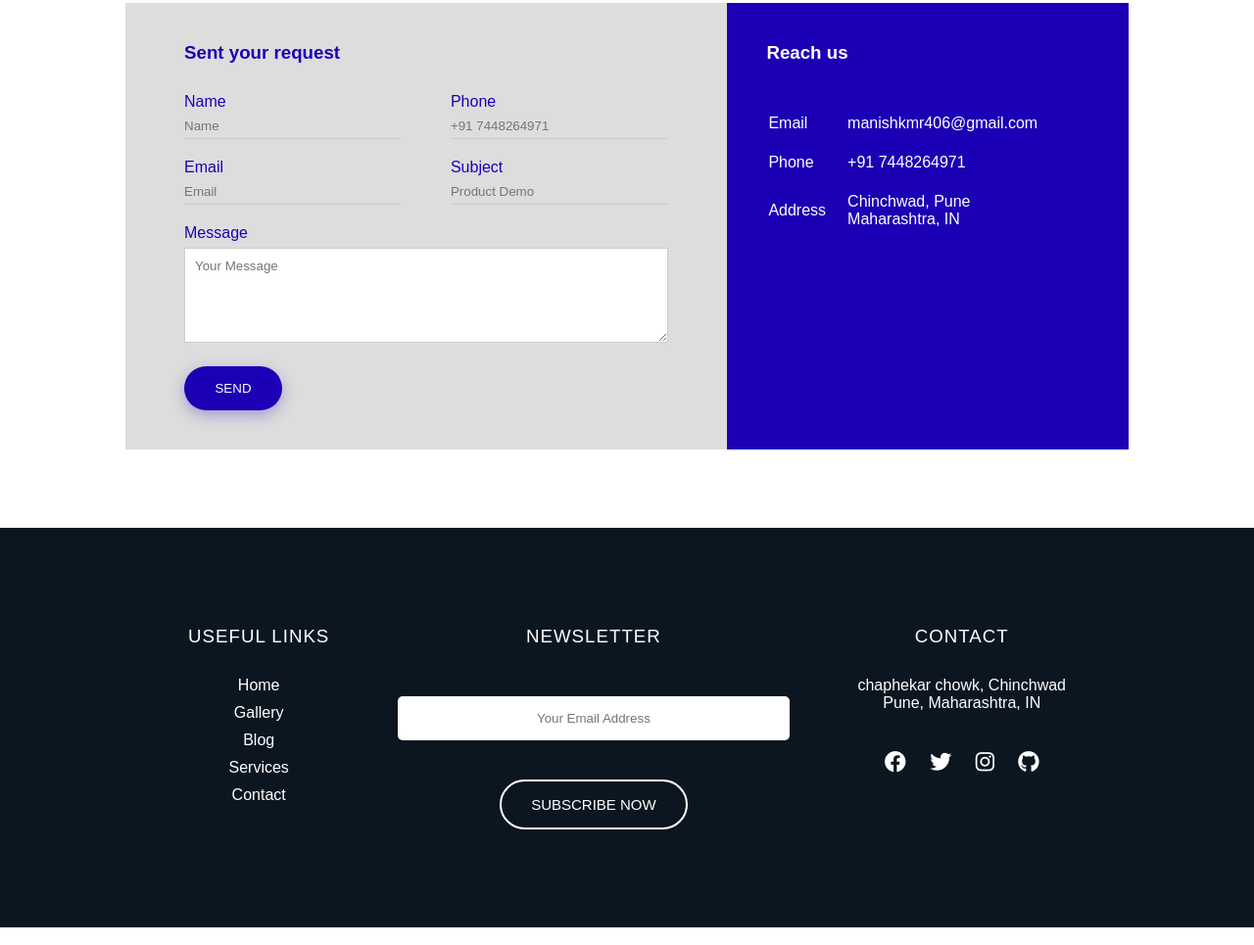
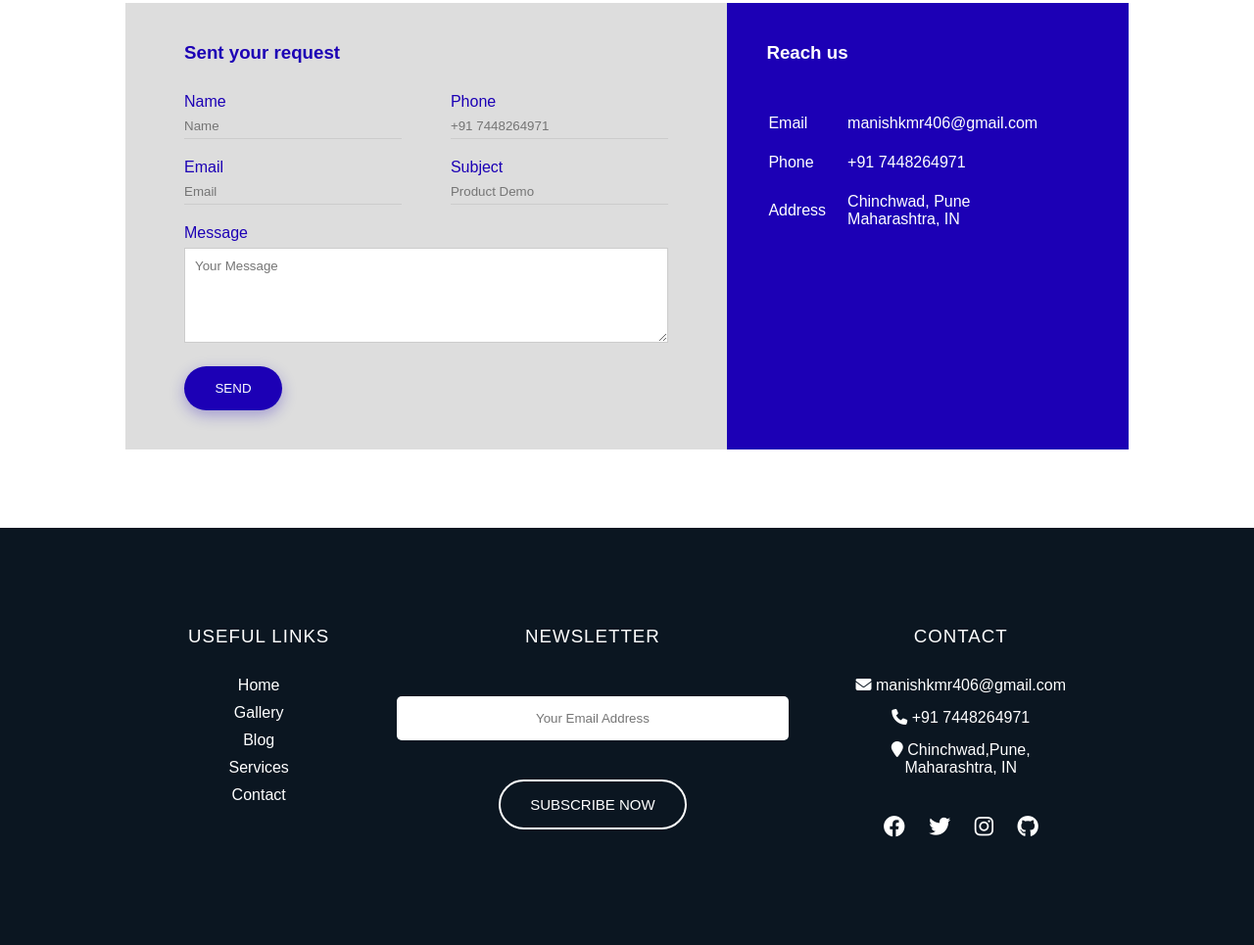
Before and after one commit to manishkmr406/Travel-website, a plain HTML site: page contact.html in a window 1280 px wide. Shown: the part 191-1156 px from the top of the page at 98% size. Drawn offline with Linux system fonts and the light colour scheme.

Commit message:
new updated

```diff
--- a/contact.html
+++ b/contact.html
@@ -92,7 +92,15 @@
             </div>
             <div class="col-3">
                 <h3>CONTACT</h3>
-                <p>chaphekar chowk, Chinchwad<br>Pune, Maharashtra, IN</p>
+                <div class="cont-icons">
+                    <i class="fa-solid fa-envelope"></i> manishkmr406@gmail.com
+                  </div>
+                  <div class="cont-icons">
+                  <i class="fa-solid fa-phone"></i> +91 7448264971
+                </div>
+                  <div class="cont-icons">
+                    <i class="fa-solid fa-location-pin"></i> Chinchwad,Pune,<br>  Maharashtra, IN
+                  </div>
                 <div class="social-icons">
                     <i class="fab fa-facebook"></i>
                     <i class="fab fa-twitter"></i>
--- a/style.css
+++ b/style.css
@@ -516,6 +516,10 @@ nav ul li a:hover{
     font-size: 15px;
     cursor: pointer;
 }
+#footer .cont-icons{
+    display: block;
+    margin-bottom: 15px;
+}
 #footer .social-icons{
     margin-top: 30px;
 }
```
Also changed, not shown: Gallery.html (+9 -1 lines), Register.html (+9 -1 lines), about.html (+9 -1 lines), index.html (+9 -1 lines).
